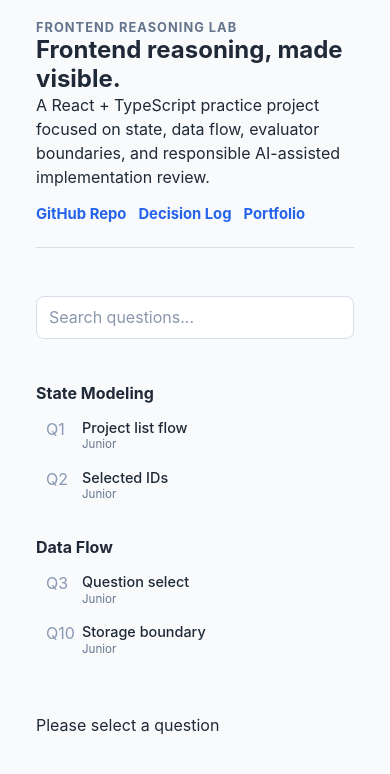
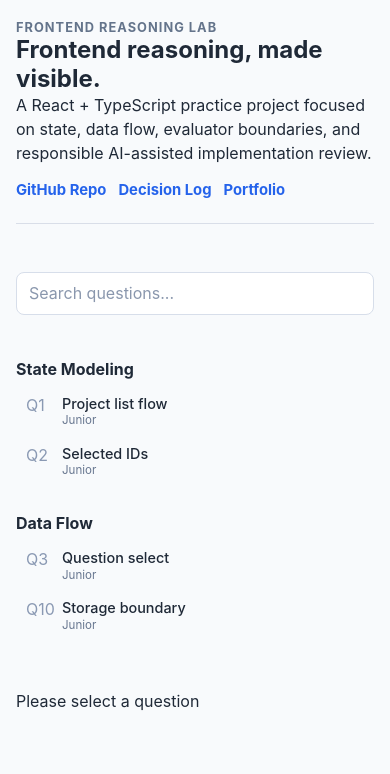
Before and after one commit to stuartchendev/frontend-reasoning-lab, a React (Vite) app: page / in a window 390 px wide. Shown: the top 774 px of the page. Built offline with nearby package versions, Linux system fonts and the light colour scheme.

Commit message:
fix: refine responsive layout

```diff
--- a/src/styles.css
+++ b/src/styles.css
@@ -436,7 +436,7 @@ select {
 
 @media (max-width: 980px) {
   .page-shell {
-    padding: 1.25rem;
+    padding-block: 1.25rem;
   }
 
   .workspace-layout {
@@ -468,6 +468,6 @@ select {
   }
 
   .result-block {
-    padding: 1rem;
+    padding: 1rem 0;
   }
 }
```
Also changed, not shown: 1 other file (tests, documents, lock files or other folders).
